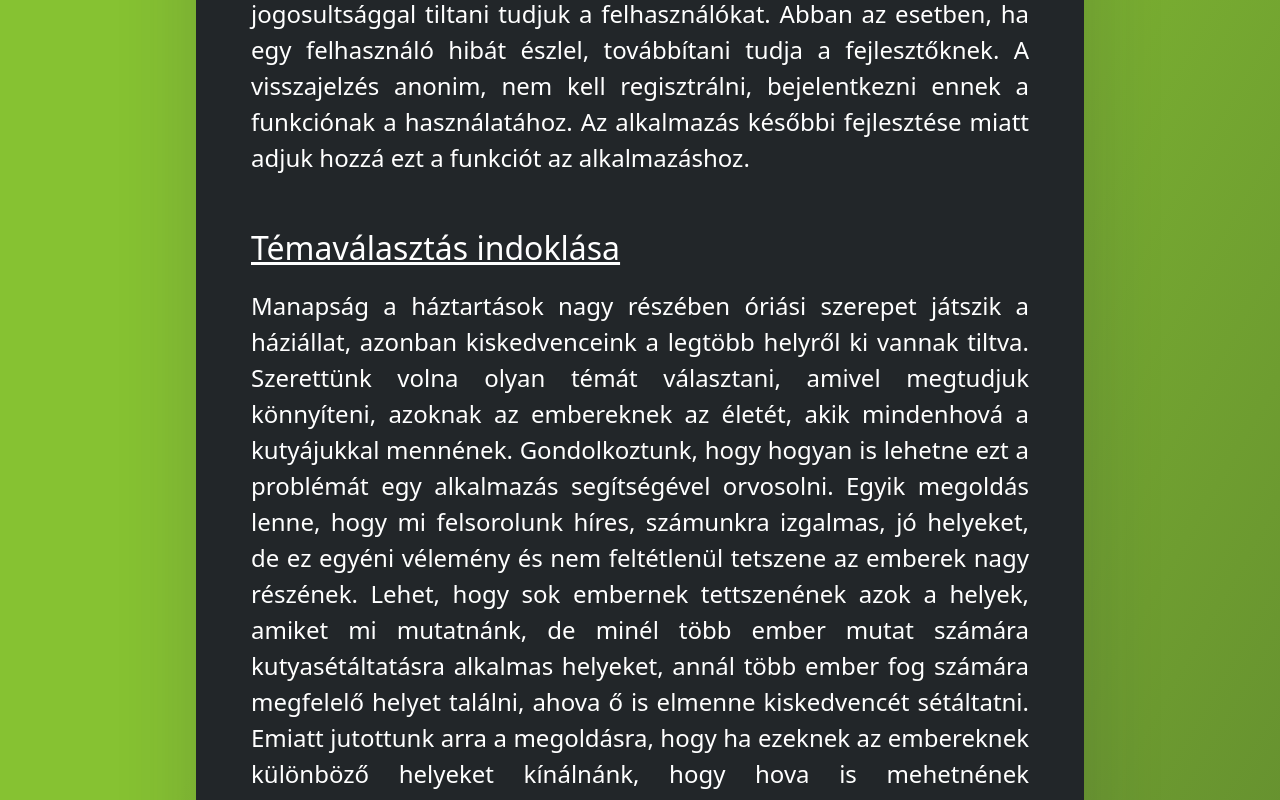
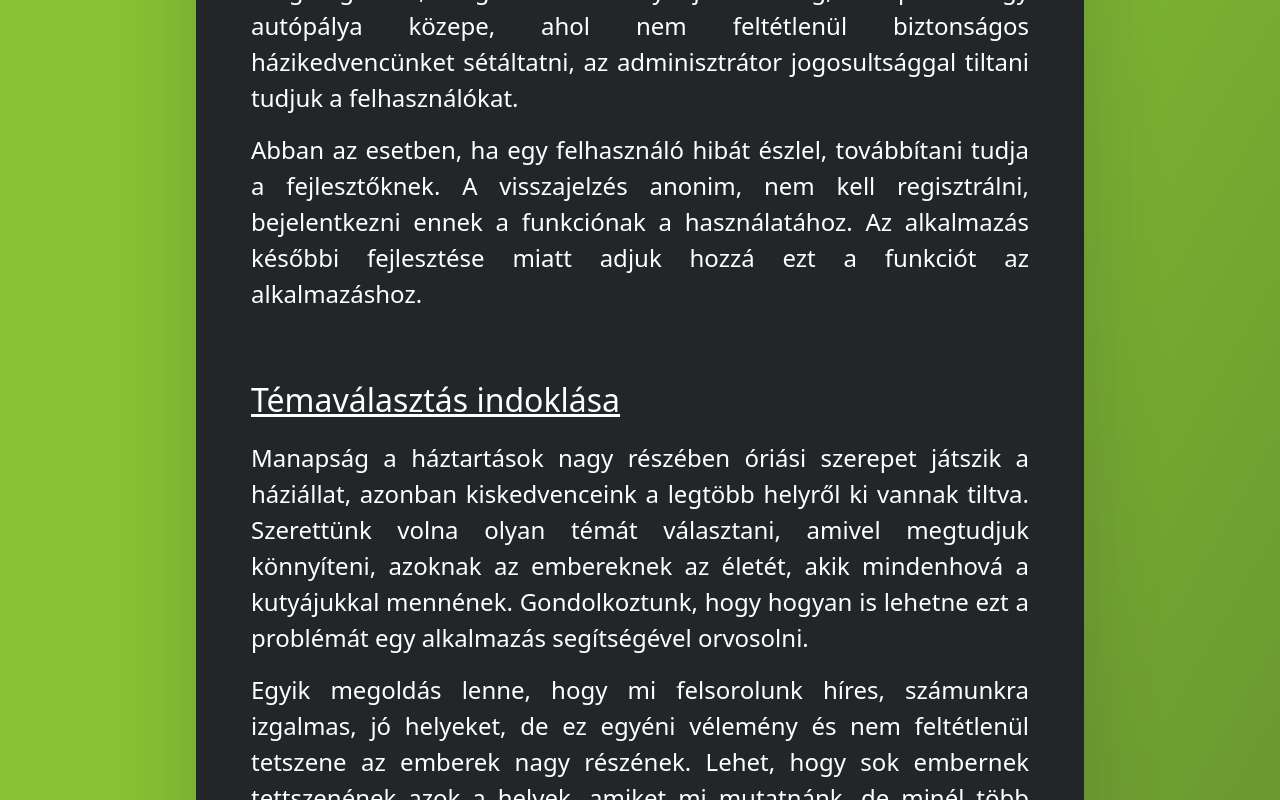
Before and after one commit to kilianmarcell/DogGo_Web, a Vue app: page /doggoinformacio in a window 1280 px wide. Shown: the part 1200-2000 px from the top of the page. Built offline with nearby package versions, Linux system fonts and the light colour scheme.

Commit message:
Dokumentáció folytatva, részletek átírása, az alkalmazás bemutatkozása javítva

```diff
--- a/src/components/parts/Info.vue
+++ b/src/components/parts/Info.vue
@@ -5,52 +5,20 @@
                 Téma
             </div>
             <div class="fs-4">
-                Téma a kutyasétáltatás. Mivel a választott témának egyedinek kell lennie, ezért olyan
-                problémákat kerestünk a mindennapi alkalmazásokban, amikre egy alternatív program
-                sincs. A kutyákat manapság nem lehet akárhová vinni, külön engedéllyel, bizonyos
-                időközönként vagy egyeltalán nem lehet számos helyre menni velük. Emellett a közösségi
-                médiában is sokszor látni olyat, amikor az emberek segítséget kérnek, hogy mégis hová
-                vihetik a kutyáikat. Ezért lenne jó, egy olyan alkalmazás, ahol minden kutyasétáltatással
-                kapcsolatos információ megtalálható egy adott helyhez, parkhoz.
-                Mit tud a szoftver? Egy térképen láthatunk megjelölt helyeket, amiket emberek tudnak az
-                alkalmazáshoz rendelni, regisztrálás, bejelentkezés után. Az alkalmazást lehet
-                látogatóként is használni, ebben az esetben, csak megnézhetjük, hogy milyen helyeket,
-                milyen értékelésekkel jelöltek meg az emberek, alkalmas kutyasétáltatásra, azonban nem
-                jelölhetnek meg helyeket.
-                A helymegjelöléshez tartoznak a képek, egy 5-ös skálán értékelések és a kommentek. Ha
-                egy helyet alkalmasnak tartunk kutyasétáltatásra, akkor megjelölhetjük azt a pozíciót a
-                térképen, hozzárendelhetünk képeket, megoszthatjuk, hogy mennyire tetszett az a hely
-                egy 5-ös skálán és szöveges értékelést (kommentet) csatolhatunk a megjelölt pozícióhoz.
-                Rosszakaró emberek mindig is léteztek, mindenhol megjelennek. Az asztali alkalmazás
-                azért jött létre, hogy adminisztrátor jogosultsággal szűrni lehessen ezeket a
-                felhasználókat. Ha valaki rengeteg rossz, elfogadhatatlan helyet jelölne meg, mint például
-                egy autópálya közepe, ahol nem feltétlenül biztonságos házikedvencünket sétáltatni, az
-                adminisztrátor jogosultsággal tiltani tudjuk a felhasználókat.
-                Abban az esetben, ha egy felhasználó hibát észlel, továbbítani tudja a fejlesztőknek. A
-                visszajelzés anonim, nem kell regisztrálni, bejelentkezni ennek a funkciónak a
-                használatához. Az alkalmazás későbbi fejlesztése miatt adjuk hozzá ezt a funkciót az
-                alkalmazáshoz.
+                <p>Téma a kutyasétáltatás. Mivel a választott témának egyedinek kell lennie, ezért olyan problémákat kerestünk a mindennapi alkalmazásokban, amikre egy alternatív program sincs. A kutyákat manapság nem lehet akárhová vinni, külön engedéllyel, bizonyos időközönként vagy egyeltalán nem lehet számos helyre menni velük. Emellett a közösségi médiában is sokszor látni olyat, amikor az emberek segítséget kérnek, hogy mégis hová vihetik a kutyáikat. Ezért lenne jó, egy olyan alkalmazás, ahol minden kutyasétáltatással kapcsolatos információ megtalálható egy adott helyhez, parkhoz.</p>
+                <p>Mit tud a szoftver? Egy térképen láthatunk megjelölt helyeket, amiket emberek tudnak az alkalmazáshoz rendelni, regisztrálás, bejelentkezés után. Az alkalmazást lehet látogatóként is használni, ebben az esetben, csak megnézhetjük, hogy milyen helyeket, milyen értékelésekkel jelöltek meg az emberek, alkalmas kutyasétáltatásra, azonban nem jelölhetnek meg helyeket.</p>
+                <p>A helymegjelöléshez tartoznak a képek, egy 5-ös skálán értékelések és a kommentek. Ha egy helyet alkalmasnak tartunk kutyasétáltatásra, akkor megjelölhetjük azt a pozíciót a térképen, hozzárendelhetünk képeket, megoszthatjuk, hogy mennyire tetszett az a hely egy 5-ös skálán és szöveges értékelést (kommentet) csatolhatunk a megjelölt pozícióhoz.</p>
+                <p>Rosszakaró emberek mindig is léteztek, mindenhol megjelennek. Az asztali alkalmazás azért jött létre, hogy adminisztrátor jogosultsággal szűrni lehessen ezeket a felhasználókat. Ha valaki rengeteg rossz, elfogadhatatlan helyet jelölne meg, mint például egy autópálya közepe, ahol nem feltétlenül biztonságos házikedvencünket sétáltatni, az adminisztrátor jogosultsággal tiltani tudjuk a felhasználókat.</p>
+                <p>Abban az esetben, ha egy felhasználó hibát észlel, továbbítani tudja a fejlesztőknek. A visszajelzés anonim, nem kell regisztrálni, bejelentkezni ennek a funkciónak a használatához. Az alkalmazás későbbi fejlesztése miatt adjuk hozzá ezt a funkciót az alkalmazáshoz.</p>
             </div>
             <div class="text-decoration-underline pt-5 pb-3 fs-2">
                 Témaválasztás indoklása
             </div>
             <div class="fs-4">
-                Manapság a háztartások nagy részében óriási szerepet játszik a háziállat, azonban
-                kiskedvenceink a legtöbb helyről ki vannak tiltva. Szerettünk volna olyan témát
-                választani, amivel megtudjuk könnyíteni, azoknak az embereknek az életét, akik
-                mindenhová a kutyájukkal mennének. Gondolkoztunk, hogy hogyan is lehetne ezt a
-                problémát egy alkalmazás segítségével orvosolni.
-                Egyik megoldás lenne, hogy mi felsorolunk híres, számunkra izgalmas, jó helyeket, de ez
-                egyéni vélemény és nem feltétlenül tetszene az emberek nagy részének. Lehet, hogy sok
-                embernek tettszenének azok a helyek, amiket mi mutatnánk, de minél több ember mutat
-                számára kutyasétáltatásra alkalmas helyeket, annál több ember fog számára megfelelő
-                helyet találni, ahova ő is elmenne kiskedvencét sétáltatni.
-                Emiatt jutottunk arra a megoldásra, hogy ha ezeknek az embereknek különböző helyeket
-                kínálnánk, hogy hova is mehetnének kiskedvenceikkel sétálni, motiválnánk őket, hogy
-                mozduljanak ki. Ha sikerülne kialakítani közösségeket, akkor egymást is ösztönöznék
-                egy tartalmas sétára.
-                A gondolat a fejlesztői csapat összes tagjának tetszett, a lelkesedést látva, ezt a témát
-                rögtön megválasztottuk.
+                <p>Manapság a háztartások nagy részében óriási szerepet játszik a háziállat, azonban kiskedvenceink a legtöbb helyről ki vannak tiltva. Szerettünk volna olyan témát választani, amivel megtudjuk könnyíteni, azoknak az embereknek az életét, akik mindenhová a kutyájukkal mennének. Gondolkoztunk, hogy hogyan is lehetne ezt a problémát egy alkalmazás segítségével orvosolni.</p>
+                <p>Egyik megoldás lenne, hogy mi felsorolunk híres, számunkra izgalmas, jó helyeket, de ez egyéni vélemény és nem feltétlenül tetszene az emberek nagy részének. Lehet, hogy sok embernek tettszenének azok a helyek, amiket mi mutatnánk, de minél több ember mutat számára kutyasétáltatásra alkalmas helyeket, annál több ember fog számára megfelelő helyet találni, ahova ő is elmenne kiskedvencét sétáltatni.</p>
+                <p>Emiatt jutottunk arra a megoldásra, hogy ha ezeknek az embereknek különböző helyeket kínálnánk, hogy hova is mehetnének kiskedvenceikkel sétálni, motiválnánk őket, hogy mozduljanak ki. Ha sikerülne kialakítani közösségeket, akkor egymást is ösztönöznék egy tartalmas sétára.</p>
+                <p>A gondolat a fejlesztői csapat összes tagjának tetszett, a lelkesedést látva, ezt a témát rögtön megválasztottuk.</p>
             </div>
         </div>
     </div>
--- a/src/components/parts/Ratings.vue
+++ b/src/components/parts/Ratings.vue
@@ -26,14 +26,14 @@
           <div v-if="this.user && !this.sent && !this.editing" class="text-inner w-75 d-flex flex-column m-auto fs-4">
                <p class="fs-3 text-center text-decoration-underline">Mi a véleménye a helyről?</p>
                <div class="w-100 m-auto p-2 mb-2">
-                    <p class="m-auto w-75 mb-1">Szöveges értékelés:</p>
-                    <textarea v-model="this.state.description" class="m-auto d-flex justify-content-center w-75" type="text" rows="6" cols="70"/>
+                    <textarea v-model="this.state.description" placeholder="Szöveges vélemény" class="m-auto d-flex justify-content-center w-75" type="text" rows="6" cols="70"/>
                     <span class="text-danger text-center" v-if="v$.description.$error">
                     {{ v$.description.$errors[0].$message }}
                     </span>
                </div>
                <div class="w-75 m-auto p-2 mb-2">
                     <select v-model="this.state.stars" class="w-25">
+                         <option disabled selected hidden>Skálás értékelés</option>
                          <option>1</option>
                          <option>2</option>
                          <option>3</option>
@@ -126,7 +126,7 @@ export default {
                },
 
                stars: {
-                    required: helpers.withMessage('A skálás értékelés választása kötelező!', required)
+                    required: helpers.withMessage('A skálás értékelés kitöltése kötelező!', required)
                }
             }
         })
```
Also changed, not shown: src/components/parts/Text.vue (+3 -4 lines), 1 other file (tests, documents, lock files or other folders).
